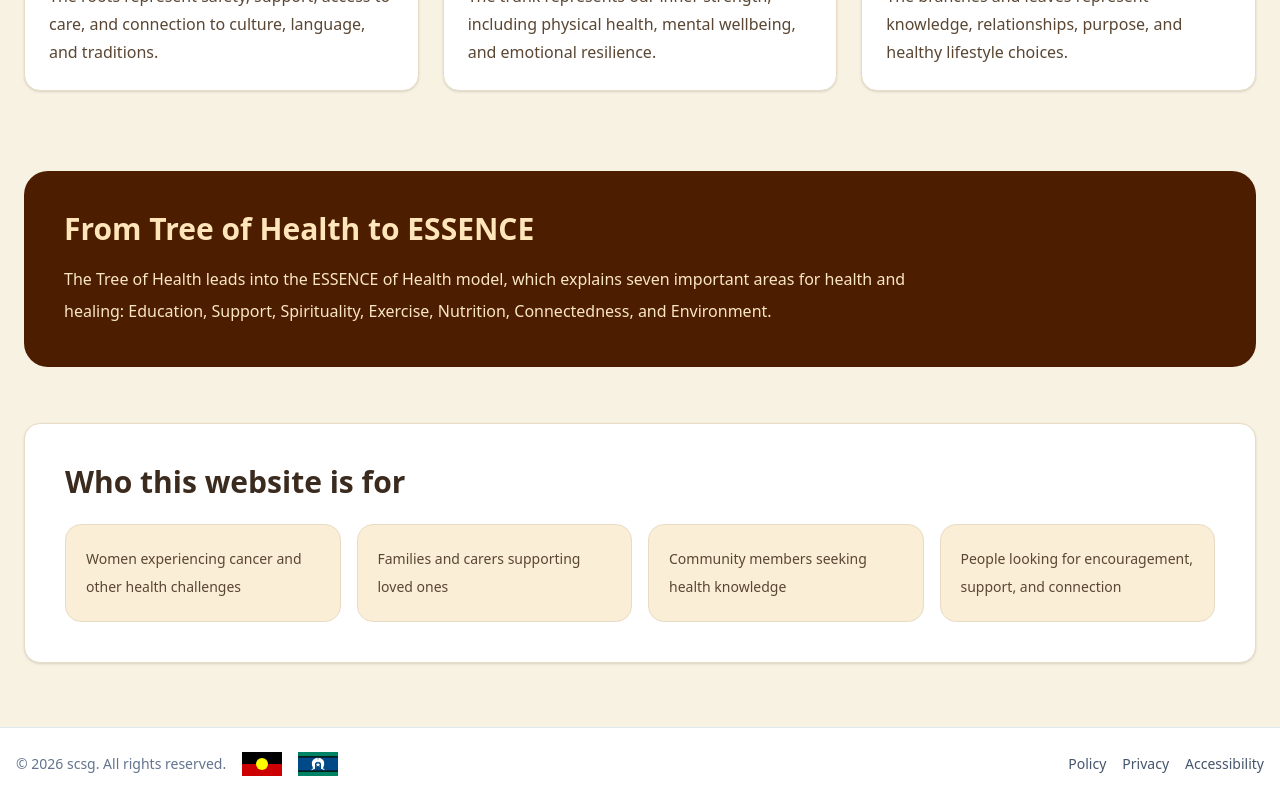
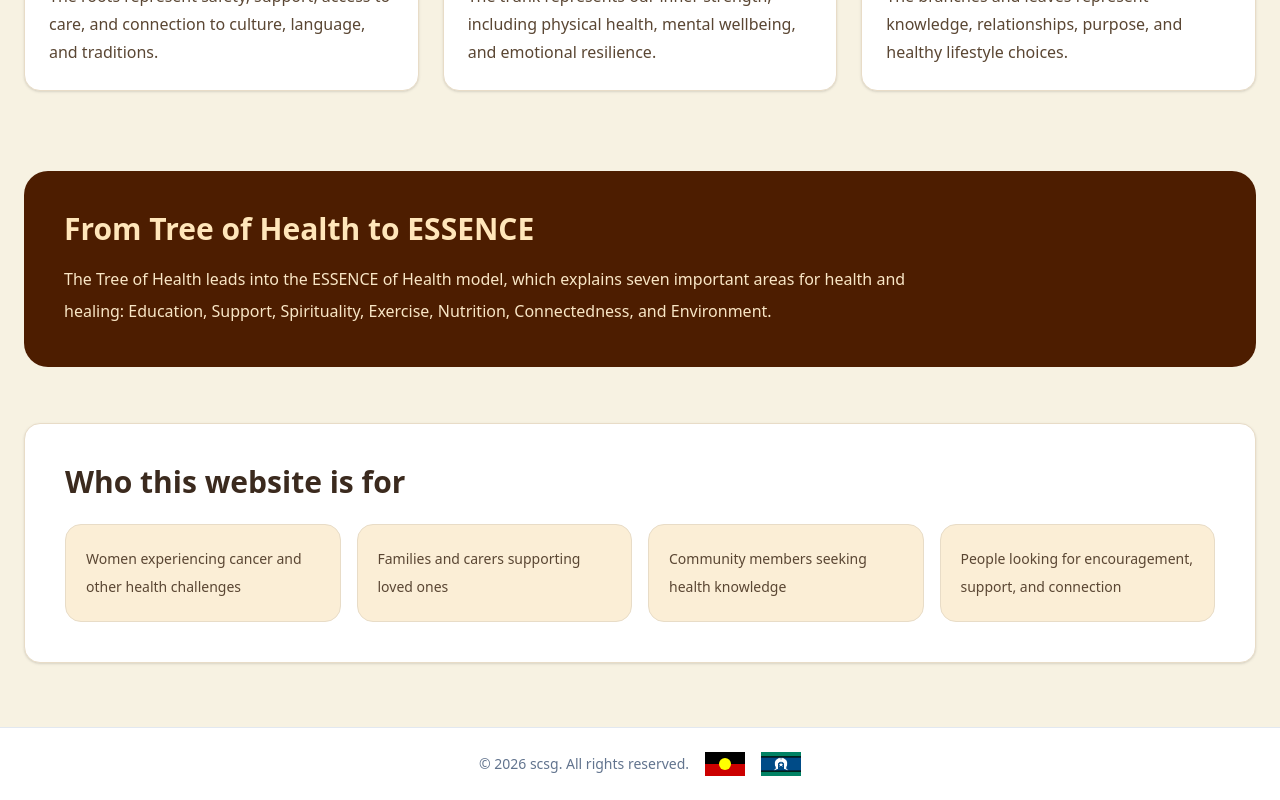
Before and after one commit to PinocchioHao/cachi-health-platform, a React (Vite) app: page /about in a window 1280 px wide. Shown: the part 1185-1985 px from the top of the page. Built offline with nearby package versions, Linux system fonts and the light colour scheme.

Commit message:
feat: remove footer element & adjust llm api call

```diff
--- a/src/components/chatbox/ChatWidget.jsx
+++ b/src/components/chatbox/ChatWidget.jsx
@@ -23,7 +23,8 @@ export default function ChatWidget() {
                 method: "POST",
                 headers: { "Content-Type": "application/json" },
                 body: JSON.stringify({
-                    model: "tngtech/tng-r1t-chimera:free",
+                    // 后端控制LLM模型
+                    // model: "tngtech/tng-r1t-chimera:free",
                     messages: [{ role: "user", content: text }],
                 }),
             });
--- a/src/footer.jsx
+++ b/src/footer.jsx
@@ -1,7 +1,7 @@
 export default function Footer() {
   return (
     <footer className="border-t border-slate-200 bg-white dark:border-white dark:bg-white">
-      <div className="mx-auto flex max-w-[1400px] flex-col items-center justify-between gap-4 px-4 py-6 sm:flex-row">
+      <div className="mx-auto flex max-w-[1400px] flex-col items-center justify-center gap-4 px-4 py-6 sm:flex-row">
         <div className="flex items-center gap-4">
           {/* 左边版权信息 */}
           <p className="text-sm text-slate-500 dark:text-[#40301C]">
@@ -18,27 +18,6 @@ export default function Footer() {
           <img src="/torres-strait-islands-flag.png" alt="Torres Strait Islander Flag" className="h-6 w-auto" />
         </div>
 
-        {/* 右边链接 */}
-        <nav className="flex gap-4 text-sm">
-          <a
-            href="/policy"
-            className="text-slate-600 hover:text-slate-900 dark:text-[#40301C] dark:hover:text-[#40301C]"
-          >
-            Policy
-          </a>
-          <a
-            href="/privacy"
-            className="text-slate-600 hover:text-slate-900 dark:text-[#40301C] dark:hover:text-[#40301C]"
-          >
-            Privacy
-          </a>
-          <a
-            href="/accessibility"
-            className="text-slate-600 hover:text-slate-900 dark:text-[#40301C] dark:hover:text-[#40301C]"
-          >
-            Accessibility
-          </a>
-        </nav>
       </div>
     </footer>
   )
```
